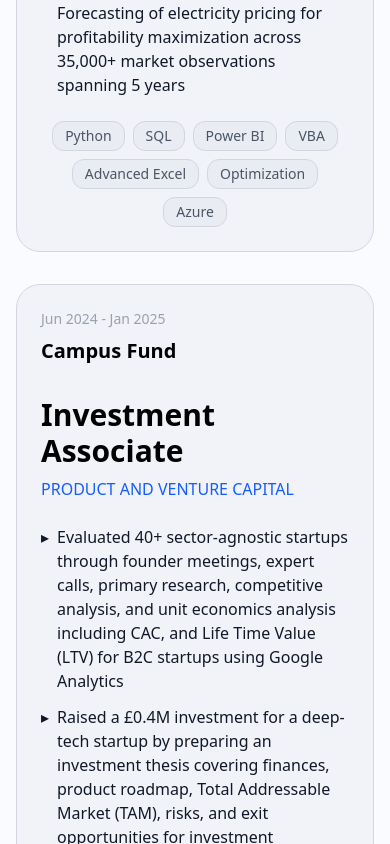
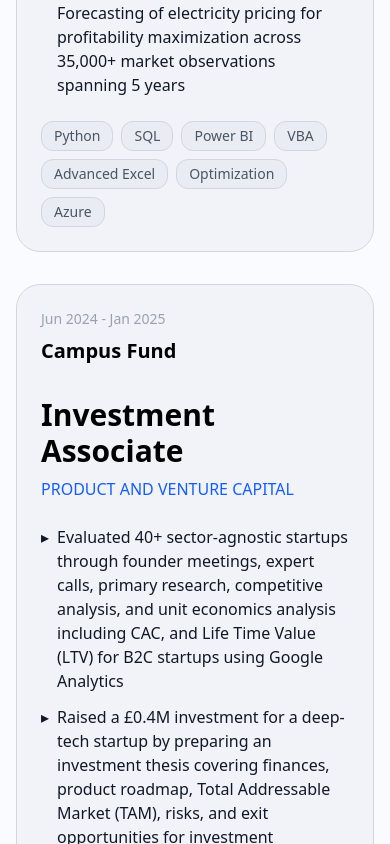
Before and after one commit to MayankK10/PortfolioWebpage, a Next.js app: page / in a window 390 px wide. Shown: the part 4340-5184 px from the top of the page. Built offline with nearby package versions, Linux system fonts and the light colour scheme.

Commit message:
one last on experience

```diff
--- a/src/app/components/Experience.tsx
+++ b/src/app/components/Experience.tsx
@@ -118,7 +118,7 @@
                   ))}
                 </ul>
 
-                <div className="mt-6 flex flex-wrap justify-center gap-2 md:justify-start">
+                <div className="mt-6 flex flex-wrap justify-start gap-2 md:justify-start">
                   {exp.tags.map((tag) => (
                     <span
                       key={tag}
```
